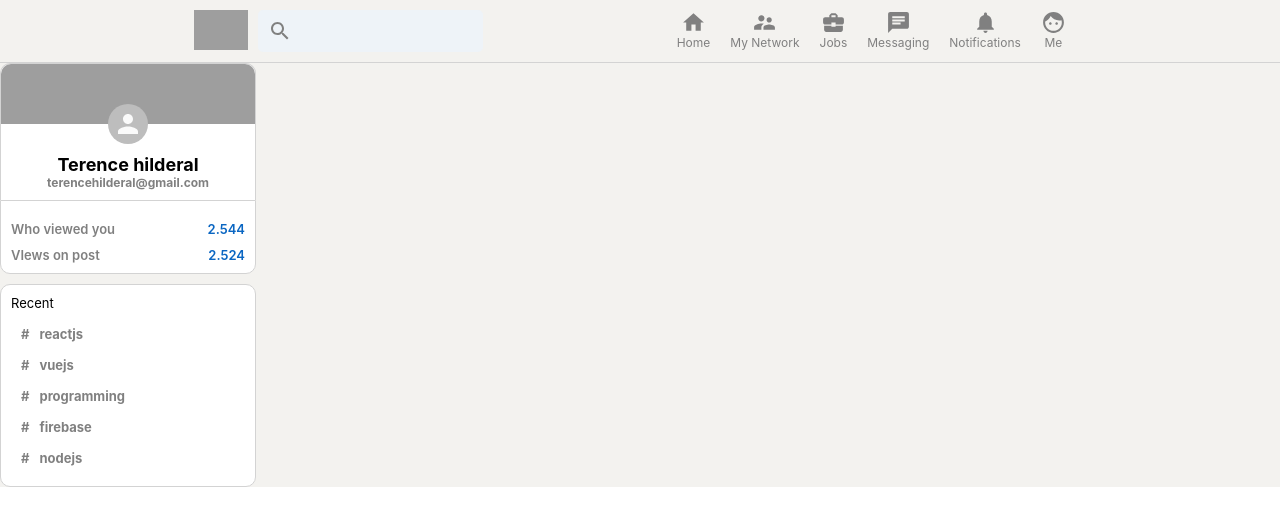
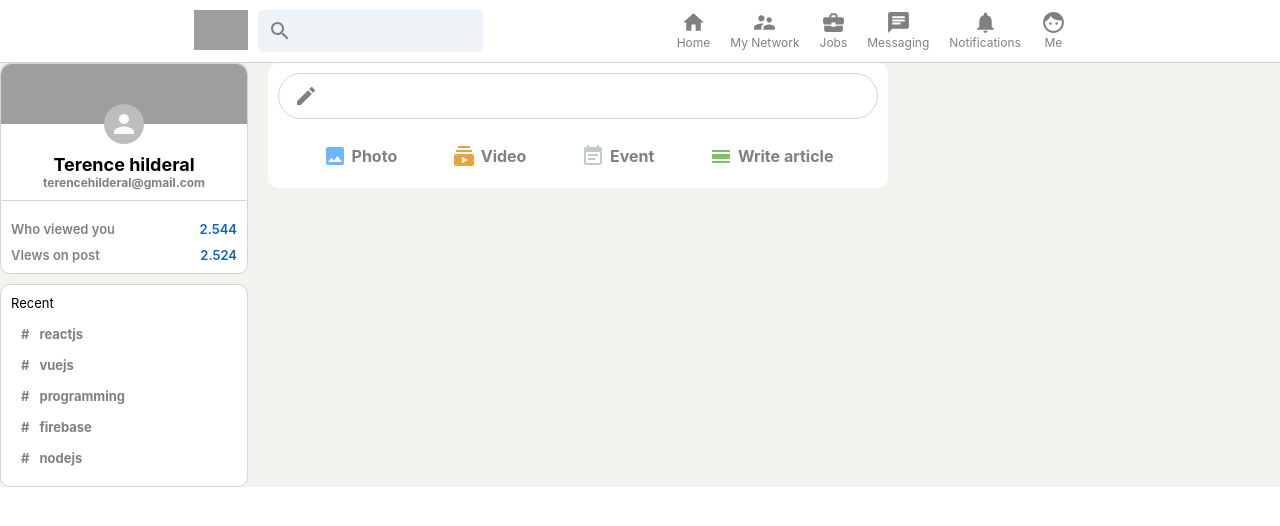
Before and after one commit to TerenceHilderal/linkedinClone, a React (Create React App) app: page / in a window 1280 px wide. Shown: the top 526 px of the page. Built offline with nearby package versions, Linux system fonts and the light colour scheme; grey boxes are pictures that could not be loaded.

Commit message:
input options done

```diff
--- a/src/App.js
+++ b/src/App.js
@@ -1,5 +1,6 @@
 import Header from './Header';
 import Sidebar from './Sidebar';
+import Feed from './Feed';
 import './App.css';
 
 const App = () => {
@@ -9,6 +10,7 @@
 				<Header />
 				<div className='app__body'>
 					<Sidebar />
+					<Feed />
 				</div>
 			</div>
 		</div>
--- /dev/null
+++ b/src/Feed.css
@@ -0,0 +1,42 @@
+.feed {
+	flex: 0.5;
+	margin: 0 20px;
+}
+
+.feed__inputContainer {
+	background-color: white;
+	margin-bottom: 20px;
+	border-radius: 10px;
+	padding: 10px;
+}
+
+.feed__input {
+	border: 1px solid lightgray;
+	border-radius: 30px;
+	display: flex;
+	padding: 10px;
+	padding-left: 15px;
+	color: gray;
+}
+
+.feed__input > form {
+	display: flex;
+	width: 100%;
+}
+
+.feed__input > form > input {
+	border: none;
+	flex: 1;
+	margin-left: 10px;
+	outline-width: 0;
+	font-weight: 600;
+}
+
+.feed__input > form > button {
+	display: none;
+}
+
+.feed__inputOptions {
+	display: flex;
+	justify-content: space-evenly;
+}
--- /dev/null
+++ b/src/Feed.js
@@ -0,0 +1,36 @@
+import React from 'react';
+import './Feed.css';
+import InputOption from './InputOption';
+import CreateIcon from '@material-ui/icons/Create';
+import ImageIcon from '@material-ui/icons/Image';
+import SubscriptionsIcon from '@material-ui/icons/Subscriptions';
+import EventNoteIcon from '@material-ui/icons/EventNote';
+import CalendarViewDayIcon from '@material-ui/icons/CalendarViewDay';
+
+function Feed() {
+	return (
+		<div className='feed'>
+			<div className='feed__inputContainer'>
+				<div className='feed__input'>
+					<CreateIcon />
+					<form action=''>
+						<input type='text' />
+						<button type='submit'>Send</button>
+					</form>
+				</div>
+				<div className='feed__inputOptions'>
+					<InputOption Icon={ImageIcon} title='Photo' color='#70B5F9' />
+					<InputOption Icon={SubscriptionsIcon} title='Video' color='#E7A33E' />
+					<InputOption Icon={EventNoteIcon} title='Event' color='#C0CBCD' />
+					<InputOption
+						Icon={CalendarViewDayIcon}
+						title='Write article'
+						color='#7FC15E'
+					/>
+				</div>
+			</div>
+		</div>
+	);
+}
+
+export default Feed;
--- a/src/Header.css
+++ b/src/Header.css
@@ -2,6 +2,7 @@
 	position: sticky;
 	top: 0;
 	display: flex;
+	background-color: white;
 	justify-content: space-evenly;
 	border-bottom: 0.1px solid lightgray;
 	padding-top: 10px;
--- /dev/null
+++ b/src/InputOption.css
@@ -0,0 +1,18 @@
+.inputOption {
+	display: flex;
+	align-items: center;
+	margin-top: 15px;
+	padding: 10px;
+	color: gray;
+	cursor: pointer;
+}
+
+.inputOption:hover {
+	color: black;
+	background-color: whitesmoke;
+	border-radius: 10px;
+}
+
+.inputOption > h4 {
+	margin-left: 5px;
+}
--- /dev/null
+++ b/src/InputOption.js
@@ -0,0 +1,13 @@
+import React from 'react';
+import './InputOption.css';
+
+function InputOption({ Icon, title, color }) {
+	return (
+		<div className='inputOption'>
+			<Icon style={{ color: color }} />
+			<h4>{title}</h4>
+		</div>
+	);
+}
+
+export default InputOption;
```
